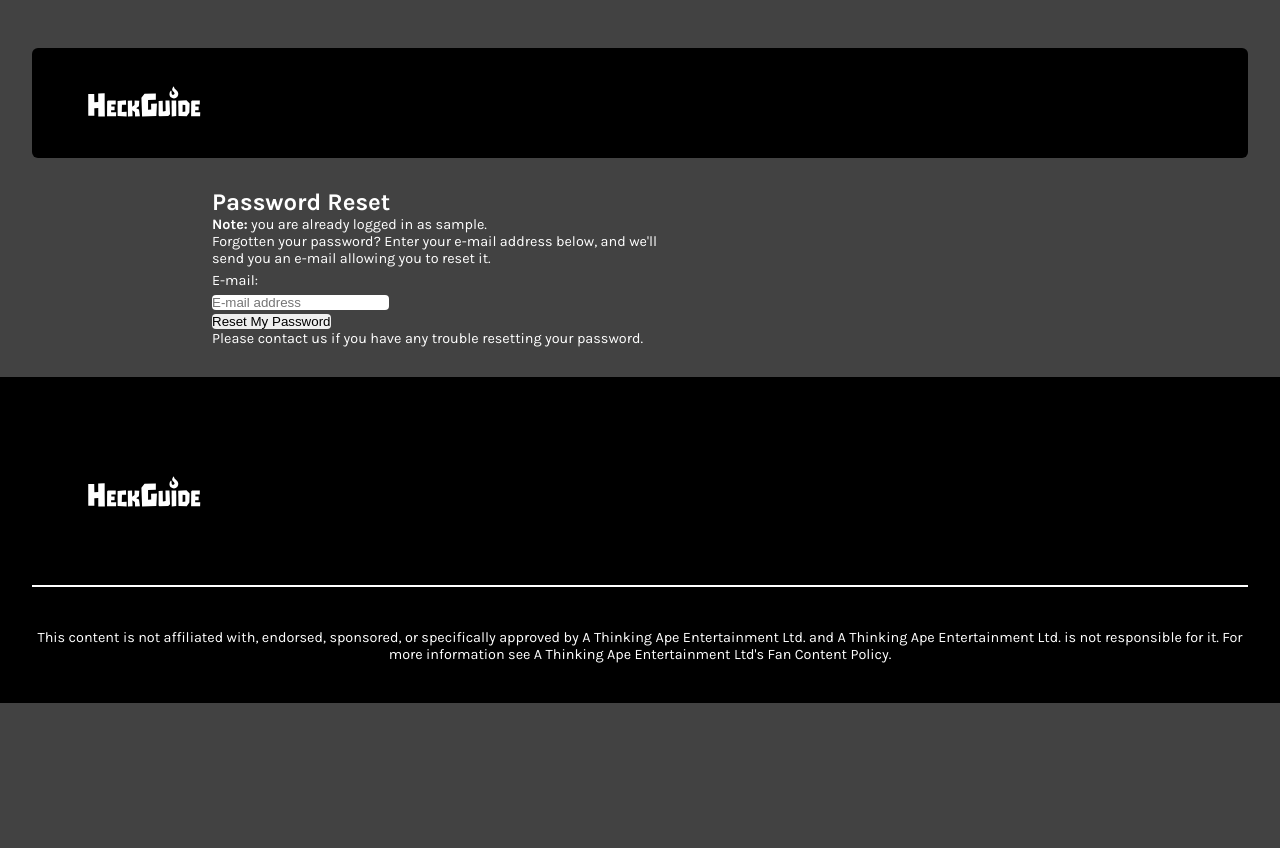
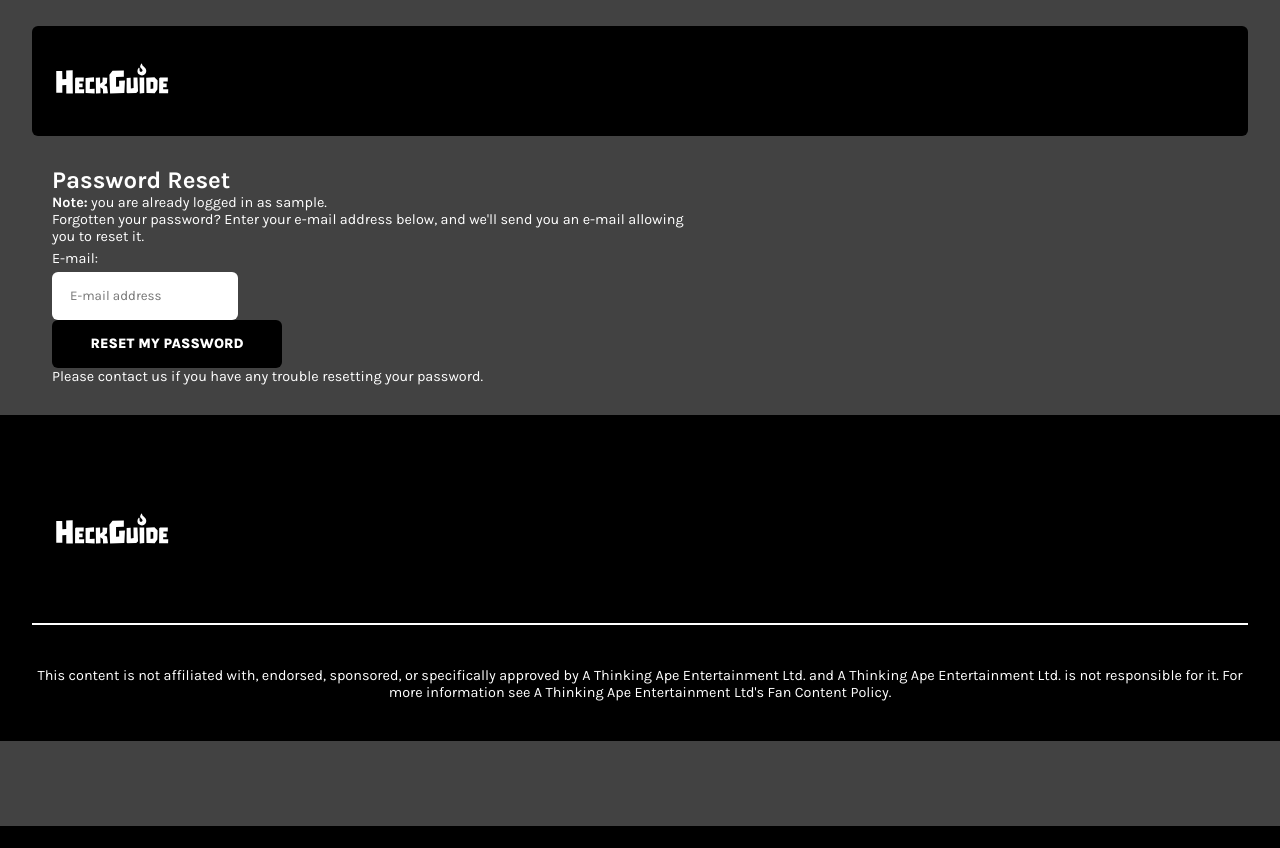
Before and after one commit to kevincornish/HeckGuide, a Django app: page /accounts/password/reset/ in a window 1280 px wide. After the commit the page ends 826 px from the top, so only its background shows below. Run offline with Django 3.2, Linux system fonts and the light colour scheme; the visitor is signed in with stand-in values (Sample User, id 1).

Commit message:
Fixed desktop nav

```diff
--- a/heckguide/settings.py
+++ b/heckguide/settings.py
@@ -48,7 +48,7 @@ REST_FRAMEWORK = {
         'rest_framework.permissions.IsAuthenticated'
     ],
     'DEFAULT_PAGINATION_CLASS': 'rest_framework.pagination.PageNumberPagination',
-    'PAGE_SIZE': 100,
+    'PAGE_SIZE': 20,
     'DEFAULT_AUTHENTICATION_CLASSES': [
         'rest_framework.authentication.TokenAuthentication',
     ],
--- a/static/css/base.css
+++ b/static/css/base.css
@@ -16,9 +16,20 @@
   --white: #ffffff;
   --black: #000000;
   --black-1: #424242;
+  --black-hover: #5F5F5F;
+  --black-active: #ABABAB;
   --yellow-1: #FFC327;
+  --yellow-hover: #E5AA12;
+  --yellow-active: #FFD872;
+  --gray-1: #E0E0E0;
+  --hotpink-1: #EF5DE0;
+  --hotpink-hover: #CD60C2;
+  --hotpink-active: #CD60C2;
+  --red-1: #ED3636;
+  --green-1: #7DA619;
   /* Fonts */
   --karla-font: 'Karla', sans-serif;
+  --troika-font: 'Troika', sans-serif;
   /* Border */
   --border-radius: 6px;
   --border: 2px solid transparent;
@@ -58,21 +69,84 @@ body {
   padding: 0 32px;
 }
 
-/* Buttons */
+/* Inputs, buttons and selects */
+input {
+  font-family: var(--karla-font);
+  outline: none;
+}
+
+input,
+select,
 .btn {
   display: flex;
   align-items: center;
   justify-content: space-between;
-  max-width: 230px;
   height: 48px;
   padding: 0 18px;
   border-radius: var(--border-radius);
+}
+
+input[type=text],
+input[type=password] {
+  width: 100%;
+  max-width: 250px;
+  background-color: var(--white);
+  border: var(--border);
+  border-color: var(--gray-1);
+  transition: var(--transition1);
+  /* Font - Text */
+  font-family: var(--karla-font);
+  color: var(--black-1);
+  font-size: 1.125rem;
+  font-weight: 500;
+  letter-spacing: -0.16px;
+}
+
+input[type=text]:hover,
+input[type=password]:hover {
+  border-color: var(--black-active)
+}
+
+input[type=text]:focus,
+input[type=password]:focus {
+  border-color: var(--black-active)
+}
+
+input[type=submit] {
+  display: block;
+  width: 100%;
+  max-width: 222px;
+  cursor: pointer;
+  background-color: var(--black);
+}
+
+input[type=text]::placeholder,
+input[type=password]::placeholder {
+  color: var(--black-active);
+}
+
+input[type=submit],
+.btn {
+  max-width: 230px;
   /* Font - Text */
   color: var(--white);
   font-size: 0.875rem;
   font-weight: 800;
   letter-spacing: 0.025px;
   text-transform: uppercase;
+}
+
+select,
+input[type=number] {
+  width: 100%;
+  max-width: 222px;
+  background-color: var(--yellow-1);
+  /* Font - Text */
+  font-family: var(--karla-font);
+  color: var(--white);
+  font-size: 1.125rem;
+  font-weight: 500;
+  letter-spacing: -0.16px;
 }
 
 .s-solid {
@@ -82,6 +156,14 @@ body {
 .s-outline {
   border: var(--border);
   border-color: var(--yellow-1);
+}
+
+.round {
+  border-radius: 100px;
+}
+
+.sub-icon {
+  margin-left: 8px;
 }
 
 /* END RESET */
@@ -94,12 +176,7 @@ header {
   border-radius: var(--border-radius);
   margin-top: 48px;
 }
-
-/*
-=====================================================
-	Navigation
-===================================================== */
-
+ /* Navigation */
 header nav,
 footer nav {
   display: flex;
@@ -127,9 +204,93 @@ footer nav ul:nth-child(1) li {
   margin-right: 38px;
 }
 
-header nav ul:nth-child(2) li,
+header nav span ul li,
 footer nav ul:nth-child(2) li {
   margin-left: 38px;
+}
+
+header nav {
+  position: relative;
+}
+
+header nav span {
+  display: flex;
+  align-items: center;
+}
+
+.main-nav-sub,
+.main-account-sub {
+  display: none;
+  flex-direction: column;
+  align-items: flex-start;
+  background-color: var(--black);
+  padding-top: 16px;
+  padding-bottom: 16px;
+  padding-right: 42px;
+  border-radius: var(--border-radius);
+  position: absolute;
+}
+
+.ms-show {
+  display: block;
+}
+
+.main-account-sub {
+  padding-left: 32px;
+  right: 0;
+}
+
+.main-account-sub .btn:nth-child(1) {
+  width: 333px;
+  margin-top: 12px;
+}
+
+.replace-0 {
+  display: block;
+  margin-top: 32px;
+}
+
+.replace-1 {
+  margin: 12px 0;
+  margin-bottom: 24px;
+}
+
+.replace-3 {
+  display: flex;
+  align-items: center;
+  justify-content: space-between;
+  width: 100%;
+  max-width: 600px;
+}
+
+.replace-3 a:nth-child(1) {
+  margin-right: 8px;
+}
+
+.main-nav-sub li {
+  margin-bottom: 12px;
+}
+
+.main-nav-sub a {
+  color: var(--white) !important;
+}
+
+.user-menu li:nth-child(1) {
+  margin-right: 12px;
+  /* Font - Text */
+  letter-spacing: -0.32px;
+}
+
+.user-menu a:nth-child(2) li {
+  color: var(--white) !important;
+}
+
+.user-menu a:nth-child(1) img{
+  margin-right: 32px;
+}
+
+.user-menu .btn {
+  padding: 0 32px;
 }
 
 /*
@@ -161,11 +322,6 @@ footer nav ul:nth-child(2) li {
   color: black;
 }
 
-.content {
-  width: 70%;
-  margin: 0 auto;
-}
-
 section {
   width: 55%;
   display: inline-block;
@@ -179,10 +335,6 @@ a:visited {
   color: var(--yellow-1);
 }
 
-a:hover {
-  text-decoration: underline;
-}
-
 p {
   font-size: 0.9em;
 }
@@ -190,11 +342,6 @@ p {
 label {
   display: block;
   margin: 5px 0;
-}
-
-input {
-  border-radius: 4px !important;
-  border: 2px solid var(--gray60);
 }
 
 .biome-pic {
@@ -368,6 +515,7 @@ and also iPads specifically.
 }
 
 @media only screen and (min-width: 1280px) {
+
   .mobile-nav,
   .mob-panel {
     display: none;
@@ -378,13 +526,18 @@ and also iPads specifically.
 
   /* Mobile navigation ===================================================== */
   header nav ul:nth-child(2),
-  header nav ul:nth-child(3),
   footer nav ul:nth-child(2) {
     display: none;
   }
 
+  header nav,
+  footer nav {
+    padding: 0 24px;
+  }
+
   header {
     max-width: 95%;
+    margin-top: 2%;
   }
 
   .mob-menu-ico {
@@ -406,12 +559,12 @@ and also iPads specifically.
   .panel-content {
     padding: 32px;
     height: 100%;
-	overflow: auto;
+    overflow: auto;
   }
 
   .panel-content,
   .top-c,
-  .mob-nav{
+  .mob-nav {
     display: flex;
     flex-direction: column;
   }
@@ -462,6 +615,7 @@ and also iPads specifically.
   .mob-sub a {
     color: var(--white);
   }
+
   .mob-sub li {
     margin-bottom: 8px !important;
   }
--- a/static/js/scripts.js
+++ b/static/js/scripts.js
@@ -21,3 +21,11 @@ $('#mob-ico, #mob-exit').click( function() {
 $('#calc-expand-link').click( function() {
   $(".mob-sub").toggleClass("mob-sub-show");
 } );
+
+$('#main-sub-link, .main-nav-sub').hover( function() {
+  $(".main-nav-sub").toggleClass("ms-show");
+} );
+
+$('#account-btn, .main-account-sub').hover( function() {
+  $(".main-account-sub").toggleClass("ms-show");
+} );
--- a/templates/base.html
+++ b/templates/base.html
@@ -117,10 +118,10 @@
       </div>
     </div>
   </div>
-
+  <!-- End mobile nagivation -->
   <header>
-    <div>
     <nav>
+      <span>
         <a href="{% url 'homepage' %}">
           <img src="{% static 'img/svg/heckguide-logo.svg' %}">
         </a>
@@ -186,7 +232,7 @@
   {% endif %}
 
   <div id="wrap-centered">
-    <div class="content">
+    <div class="container">
       <section>
         {% block content %}
         {% endblock content %}
```
Also changed, not shown: other parts of templates/base.html (+61 -13 lines), templates/allauth/account/login.html (+16 -5 lines), static/img/svg/arrow-down-icon.svg (added). Lines whose indentation alone changed are shown as unchanged.
